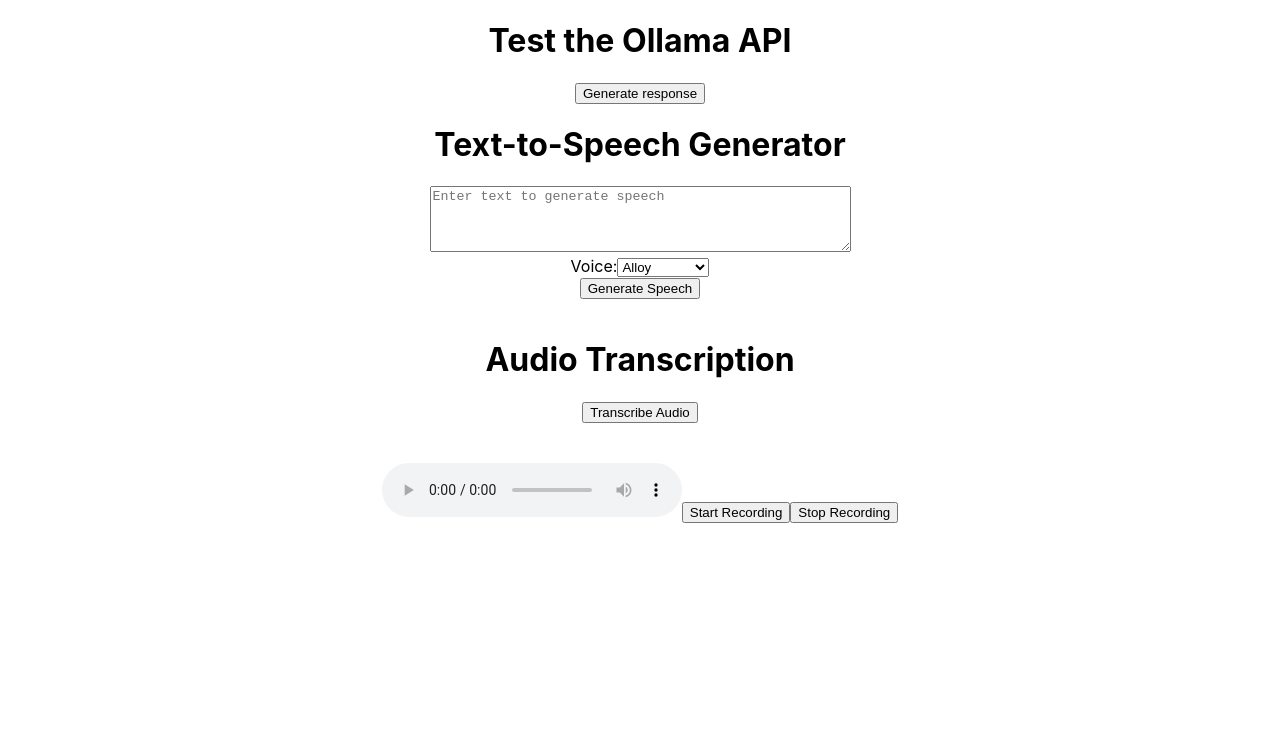
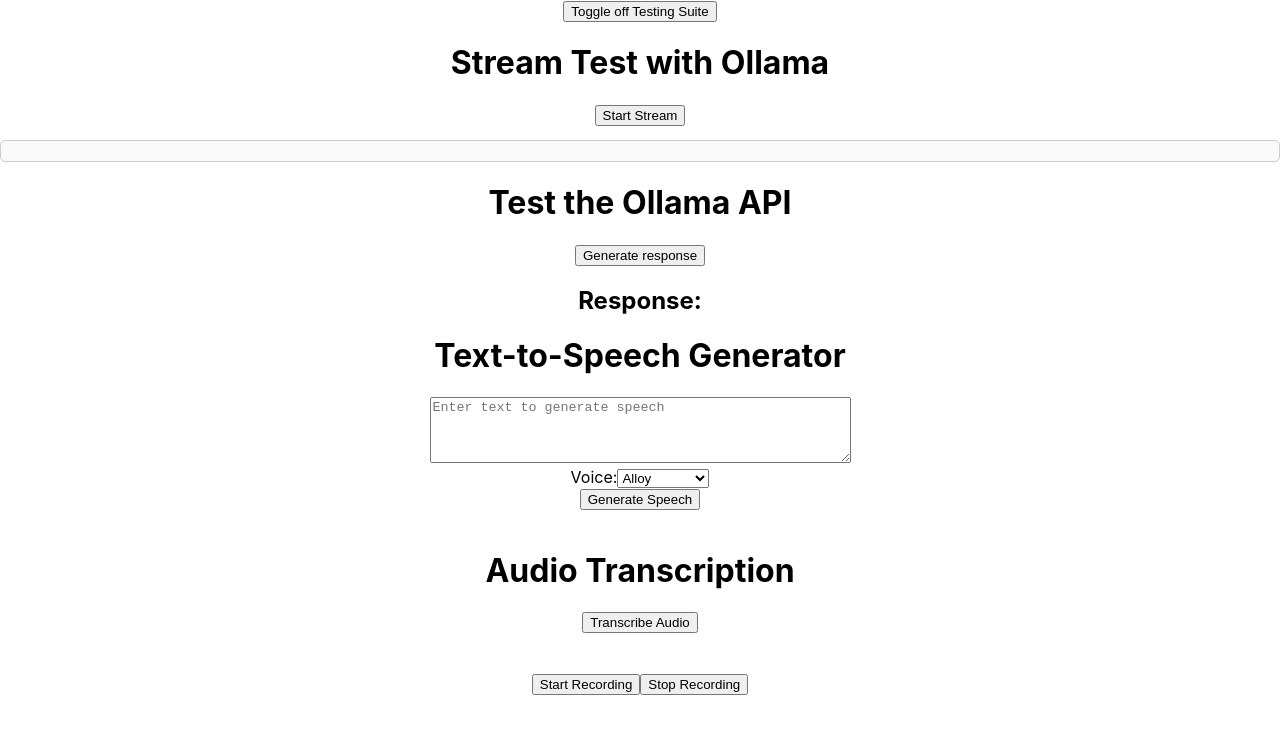
Before and after one commit to madkle/SupervisionTrainingApp, a React (Create React App) app in the folder client/: page / in a window 1280 px wide. Shown: the top 734 px of the page. Built offline with nearby package versions, Linux system fonts and the light colour scheme.

Commit message:
updated file structure, added a custom toggle button that can switch between 2 components

```diff
--- a/client/src/App.js
+++ b/client/src/App.js
@@ -1,16 +1,25 @@
-import logo from './logo.svg';
-import './App.css';
-import Tts from "./comp/tts.js";
-import Transcription from "./comp/Transcription.js";
-import AudioRecorder from "./comp/recording.js";
-import Llm from "./comp/ollama.js";
+import "./App.css";
+import React, { useState } from "react";
+import TestingSuite from "./comp/testingSuite.js";
+import HomePage from "./comp/homePage.js";
+import ToggleButton from "./comp/button.js";
 function App() {
+  const [showTestingSuite, setShowTestingSuite] = useState(false);
+  const toggleTesting = () => {
+    setShowTestingSuite(!showTestingSuite);
+  };
   return (
     <div className="App">
-      <Llm/>
-      <Tts/>
-      <Transcription/>
-      <AudioRecorder/>
+      <ToggleButton
+        trueState={{
+          text: "Toggle off Testing Suite",
+          component: <TestingSuite />,
+        }}
+        falseState={{
+          text: "Toggle on Testing Suite",
+          component: <HomePage />,
+        }}
+      />
     </div>
   );
 }
--- /dev/null
+++ b/client/src/comp/button.js
@@ -0,0 +1,16 @@
+import React, { useState } from "react";
+
+const ToggleButton = ({trueState, falseState}) => {
+
+    const [toggle, setButton] = useState(false);
+      const changeState = () => {
+        setButton(!toggle);
+      };
+  return (
+    <>
+     <button onClick={changeState}>{!toggle ? trueState.text : falseState.text}</button>
+     {!toggle ? trueState.component : falseState.component}
+    </>
+  );
+};
+export default ToggleButton;
--- /dev/null
+++ b/client/src/comp/homePage.js
@@ -0,0 +1,36 @@
+import React, { useState } from "react";
+import "../styling/homePage.css";
+import SupervisionSimulation from "./welcomeForm";
+import ToggleButton from "./button";
+
+const HomePage = () => {
+
+  const WelcomeForm = () => {
+    return (
+      <>
+        <h2>Start simulation</h2>
+      </>
+    );
+  };
+  const test = {
+    name: "trueState",
+    reactComp: <WelcomeForm />,
+  };
+  return (
+    <div id="homeContainer">
+      <h1>Welcome to the simulation!</h1>
+      <ToggleButton
+        trueState={{
+          text: "Start",
+          component: <WelcomeForm />,
+        }}
+        falseState={{
+          text: "Stop",
+          component:<SupervisionSimulation />
+        }}
+      />
+      <main id="mainWindow"></main>
+    </div>
+  );
+};
+export default HomePage;
--- a/client/src/comp/ollama.js
+++ b/client/src/comp/testingComps/ollama.js
@@ -1,12 +1,49 @@
 import React, { useState } from "react";
+
+const Llm = () => {
+  const [loading, setLoading] = useState(false);
+  const [ollamaResponse, setOllamaResponse] = useState("");
 
 
 
-const Llm = () => {
-  const [voice, setVoice] = useState("alloy");
-  const [loading, setLoading] = useState(false);
-    const [ollamaResponse, setOllamaResponse] = useState("");
+  const callOllama = async () => {
+    setLoading(true);
+    setOllamaResponse(""); // Clear previous response
 
+    try {
+      const response = await fetch("/api/ollama", {
+        method: "POST",
+        headers: {
+          "Content-Type": "application/json",
+        },
+      });
+
+      if (!response.ok) {
+        throw new Error("Failed to generate response from Ollama");
+      }
+
+      const reader = response.body.getReader();
+      const decoder = new TextDecoder("utf-8");
+
+      let done = false;
+
+      while (!done) {
+        const { value, done: streamDone } = await reader.read();
+        done = streamDone;
+
+        if (value) {
+          const chunk = decoder.decode(value, { stream: true });
+          setOllamaResponse((prev) => prev + chunk); // Append chunk to the response
+        }
+      }
+    } catch (error) {
+      console.error("Error during Ollama:", error);
+    } finally {
+      setLoading(false);
+    }
+  };
+
+  /*
   const callOllama = async () => {
     setLoading(true);
     try {
@@ -31,6 +68,8 @@ const Llm = () => {
       setLoading(false);
     }
   };
+  */
+
   /*
   const callOllama = async () => {
     setLoading(true);
@@ -72,9 +111,13 @@ const Llm = () => {
       <button onClick={callOllama} disabled={loading}>
         {loading ? "Generating..." : "Generate response"}
       </button>
-      <p>{ollamaResponse}</p>
+      <div>
+        <h2>Response:</h2>
+        <p>{ollamaResponse}</p>
+      </div>
     </div>
   );
+
 };
 
 export default Llm;
--- a/client/src/comp/recording.js
+++ b/client/src/comp/testingComps/recording.js
@@ -66,7 +66,7 @@ const AudioRecorder = () => {
 
   return (
     <div>
-      <audio controls src={recordedUrl} />
+      {/*<audio controls src={recordedUrl} />*/}
       <button onClick={startRecording}>Start Recording</button>
       <button onClick={stopRecording}>Stop Recording</button>
     </div>
--- /dev/null
+++ b/client/src/comp/testingComps/streamtest.js
@@ -0,0 +1,92 @@
+import React, { useState } from "react";
+
+const StreamTest = () => {
+  const [streamingResponse, setStreamingResponse] = useState("");
+  const [loading, setLoading] = useState(false);
+
+  const callOllamaDirect = async () => {
+    setStreamingResponse(""); // Clear previous response
+    setLoading(true);
+
+    try {
+      const response = await fetch("http://localhost:11434/api/generate", {
+        method: "POST",
+        headers: { "Content-Type": "application/json" },
+        body: JSON.stringify({
+          model: "llama3.1",
+          prompt: "Why is the sky blue? Provide a short response.",
+          stream: true,
+        }),
+      });
+
+      if (!response.body) {
+        throw new Error("ReadableStream is not supported in this environment");
+      }
+
+      const reader = response.body.getReader();
+      const decoder = new TextDecoder("utf-8");
+      let buffer = "";
+
+      while (true) {
+        const { done, value } = await reader.read();
+        if (done) break;
+
+        buffer += decoder.decode(value, { stream: true });
+
+        let lines = buffer.split("\n"); // Split the buffer into lines
+        buffer = lines.pop(); // Keep the last incomplete line in the buffer
+
+        for (let line of lines) {
+          if (line.trim()) {
+            try {
+              const parsed = JSON.parse(line); // Parse the JSON line
+              setStreamingResponse((prev) => prev + parsed.response); // Append the response part
+            } catch (error) {
+              console.error("Failed to parse JSON line:", line);
+            }
+          }
+        }
+      }
+
+      if (buffer.trim()) {
+        try {
+          const parsed = JSON.parse(buffer);
+          setStreamingResponse((prev) => prev + parsed.response);
+        } catch (error) {
+          console.error("Failed to parse final JSON buffer:", buffer);
+        }
+      }
+    } catch (error) {
+      console.error("Error during streaming:", error);
+    } finally {
+      setLoading(false);
+    }
+  };
+
+  const responseBoxStyle = {
+    whiteSpace: "pre-wrap", // Preserve whitespace and wrap text
+    wordWrap: "break-word", // Break long words to fit the box
+    overflowY: "auto", // Add vertical scroll if content overflows
+    overflowX: "hidden", // Prevent horizontal scrolling
+    maxHeight: "300px", // Optional: Limit the height of the box
+    padding: "10px", // Add padding for better readability
+    border: "1px solid #ccc", // Optional: Add a border for visual clarity
+    borderRadius: "5px", // Optional: Rounded corners
+    backgroundColor: "#f9f9f9", // Optional: Background color
+    fontFamily: "Arial, sans-serif", // Use a readable font
+    fontSize: "14px", // Adjust text size
+    lineHeight: "1.5", // Better line spacing
+  };
+
+  return (
+    <div>
+      <h1>Stream Test with Ollama</h1>
+      <button onClick={callOllamaDirect} disabled={loading}>
+        {loading ? "Streaming..." : "Start Stream"}
+      </button>
+      <pre style={responseBoxStyle}>{streamingResponse}</pre>
+    </div>
+  );
+};
+
+export default StreamTest;
--- /dev/null
+++ b/client/src/comp/testingSuite.js
@@ -0,0 +1,20 @@
+import React from "react";
+import Tts from "./testingComps/tts.js";
+import Transcription from "./testingComps/Transcription.js";
+import AudioRecorder from "./testingComps/recording.js";
+import Llm from "./testingComps/ollama.js";
+import StreamTest from "./testingComps/streamtest.js";
+
+const TestingSuite = () => {
+
+  return (
+    <div>
+      <StreamTest />
+      <Llm />
+      <Tts />
+      <Transcription />
+      <AudioRecorder />
+    </div>
+  );
+};
+export default TestingSuite;
--- /dev/null
+++ b/client/src/comp/welcomeForm.js
@@ -0,0 +1,13 @@
+import React, { useState } from "react";
+
+const SupervisionSimulation = () => {
+
+  return (
+    <>
+      <h2>Simulation Started!</h2>
+      <button>Test</button>
+
+    </>
+  );
+};
+export default SupervisionSimulation;
--- /dev/null
+++ b/client/src/styling/homePage.css
@@ -0,0 +1,10 @@
+#homeContainer{
+    border: 1px grey solid;
+    padding: 1em 5em;
+    justify-self: center;
+    height: 90vh;
+}
+#mainWindow{
+    border: 1px black solid;
+
+}
```
Also changed, not shown: client/src/comp/testingComps/Transcription.js (renamed from client/src/comp/Transcription.js), client/src/comp/testingComps/tts.js (renamed from client/src/comp/tts.js), 1 other file (tests, documents, lock files or other folders).
